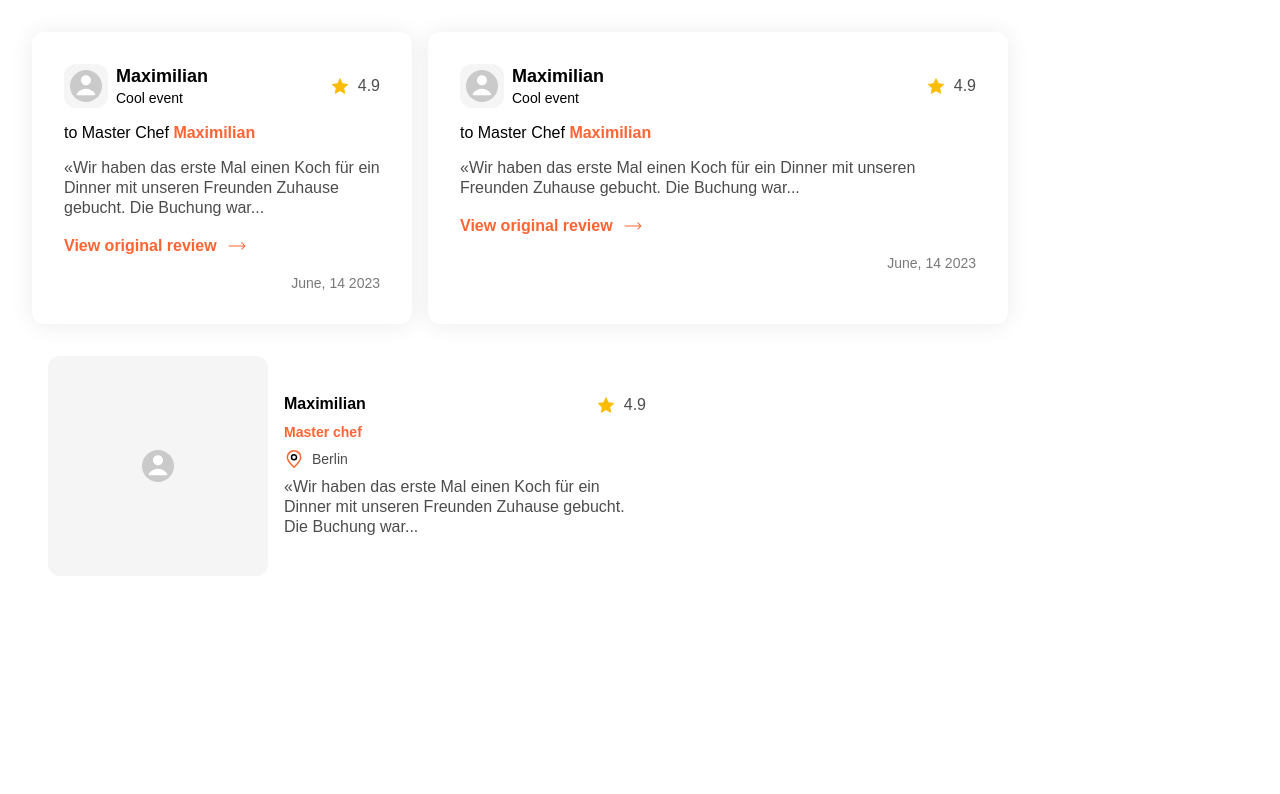
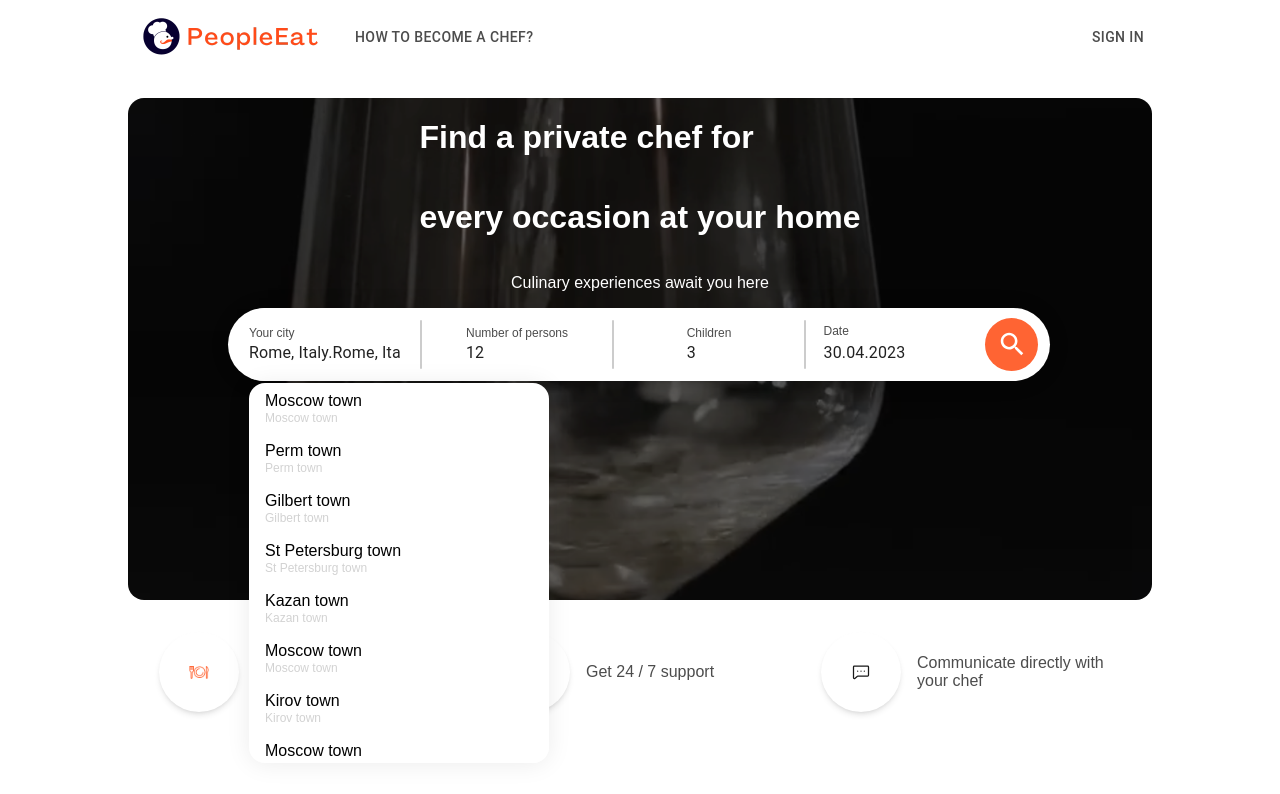
Before and after one commit to people-eat/web-app, a Next.js app: page / in a window 1280 px wide. Shown: the top 794 px of the page. Built offline with nearby package versions, Linux system fonts and the light colour scheme.

Commit message:
PEReviewCard: Menu, Chef, Platform

```diff
--- a/src/components/cards/reviewCard/PEReviewCardChef.tsx
+++ b/src/components/cards/reviewCard/PEReviewCardChef.tsx
@@ -1,6 +1,6 @@
 import Image from 'next/image';
-import {type ReactElement} from 'react';
-import {Icon} from '../../standard/icon/Icon';
+import { type ReactElement } from 'react';
+import { Icon } from '../../standard/icon/Icon';
 import PEIcon from '../../standard/icon/PEIcon';
 
 export interface PEReviewCardChefProps {
@@ -12,14 +12,7 @@ export interface PEReviewCardChefProps {
     description: string;
 }
 
-export default function PEReviewCardChef({
-    chefName,
-    chefImage,
-    event,
-    rank,
-    date,
-    description,
-}: PEReviewCardChefProps): ReactElement {
+export default function PEReviewCardChef({ chefName, chefImage, event, rank, date, description }: PEReviewCardChefProps): ReactElement {
     return (
         <div className="flex w-[340px] md:w-[380px] gap-4 flex-col p-8 box-border rounded-3 shadow-primary cursor-pointer hover:shadow-active duration-200 ease-in">
             <div className="flex items-center justify-between">
--- a/src/components/cards/reviewCard/PEReviewCardMenu.tsx
+++ b/src/components/cards/reviewCard/PEReviewCardMenu.tsx
@@ -1,6 +1,6 @@
 import Image from 'next/image';
-import {type ReactElement} from 'react';
-import {Icon} from '../../standard/icon/Icon';
+import { type ReactElement } from 'react';
+import { Icon } from '../../standard/icon/Icon';
 import PEIcon from '../../standard/icon/PEIcon';
 
 export interface PEBookingRequestCardClosedProps {
--- a/src/components/cards/reviewCard/PEReviewCardPlatform.tsx
+++ b/src/components/cards/reviewCard/PEReviewCardPlatform.tsx
@@ -1,8 +1,8 @@
 import Image from 'next/image';
-import {type ReactElement} from 'react';
-import {Icon} from '../../standard/icon/Icon';
+import { type ReactElement } from 'react';
+import PeopleEatIcon from '~/components/standard/icon/PEIcon';
+import { Icon } from '../../standard/icon/Icon';
 import PEIcon from '../../standard/icon/PEIcon';
-import PeopleEatIcon from "~/components/standard/icon/PEIcon";
 
 export interface PEBookingRequestCardClosedProps {
     chefName?: string;
--- a/src/pages/index.tsx
+++ b/src/pages/index.tsx
@@ -1,9 +1,6 @@
 import { type NextPage } from 'next';
 import Head from 'next/head';
 import HomePage from '../components/pages/home';
-import PEReviewCardChef from "~/components/cards/reviewCard/PEReviewCardChef";
-import PEReviewCardMenu from "~/components/cards/reviewCard/PEReviewCardMenu";
-import PEReviewCardPlatform from "~/components/cards/reviewCard/PEReviewCardPlatform";
 
 const Index: NextPage = () => {
     return (
@@ -13,31 +10,7 @@ const Index: NextPage = () => {
                 <meta name="description" content="PeopleEat - a platform to find private chefs / cooks" />
                 <link rel="icon" href="/favicon.ico" />
             </Head>
-            {/*<HomePage />*/}
-            <div className="flex gap-4 p-8 flex-wrap">
-                <PEReviewCardChef
-                    chefName={'Maximilian'}
-                    event={'Cool event'}
-                    rank={'4.9'}
-                    date={'June, 14 2023 '}
-                    description={'«Wir haben das erste Mal einen Koch für ein Dinner mit unseren Freunden Zuhause gebucht. Die Buchung war...'}
-                />
-                <PEReviewCardMenu
-                    chefName={'Maximilian'}
-                    event={'Cool event'}
-                    rank={'4.9'}
-                    date={'June, 14 2023 '}
-                    description={'«Wir haben das erste Mal einen Koch für ein Dinner mit unseren Freunden Zuhause gebucht. Die Buchung war...'}
-                />
-                <PEReviewCardPlatform
-                    chefName={'Maximilian'}
-                    position={'Master chef'}
-                    rank={'4.9'}
-                    location={'Berlin'}
-                    date={'June, 14 2023 '}
-                    description={'«Wir haben das erste Mal einen Koch für ein Dinner mit unseren Freunden Zuhause gebucht. Die Buchung war...'}
-                />
-            </div>
+            <HomePage />
         </>
     );
 };
```
